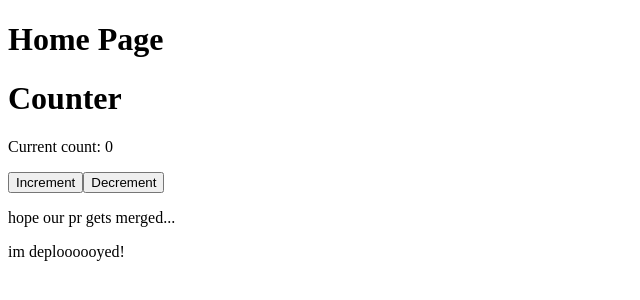
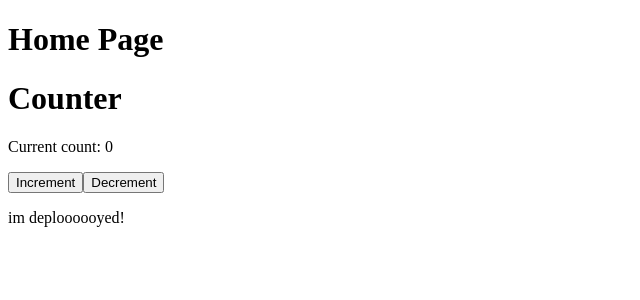
Before and after one commit to dannolaius/gatsby-tutorial, a Gatsby site: page / in a window 1280 px wide. Shown: the whole page, without its empty margins (0-640 px from the left). Built offline with nearby package versions, Linux system fonts and the light colour scheme; Gatsby itself is replaced by a stand-in of ours.

Commit message:
remove pr thing

```diff
--- a/src/components/Counter.js
+++ b/src/components/Counter.js
@@ -17,7 +17,6 @@ const Counter = () => {
       <p>Current count: {count}</p>
       <button onClick={increment}>Increment</button>
       <button onClick={decrement}>Decrement</button>
-      <p>hope our pr gets merged...</p>
     </div>
   );
 };
```
